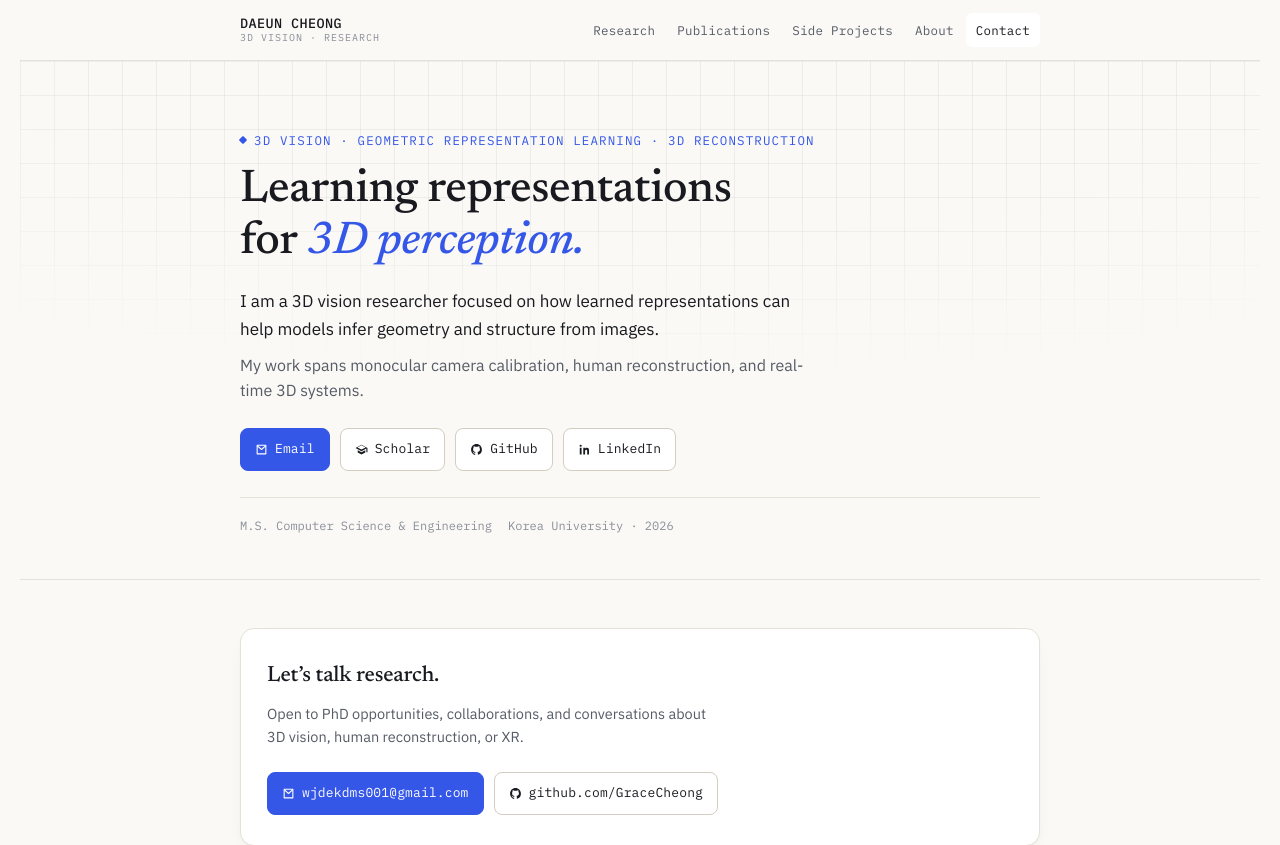
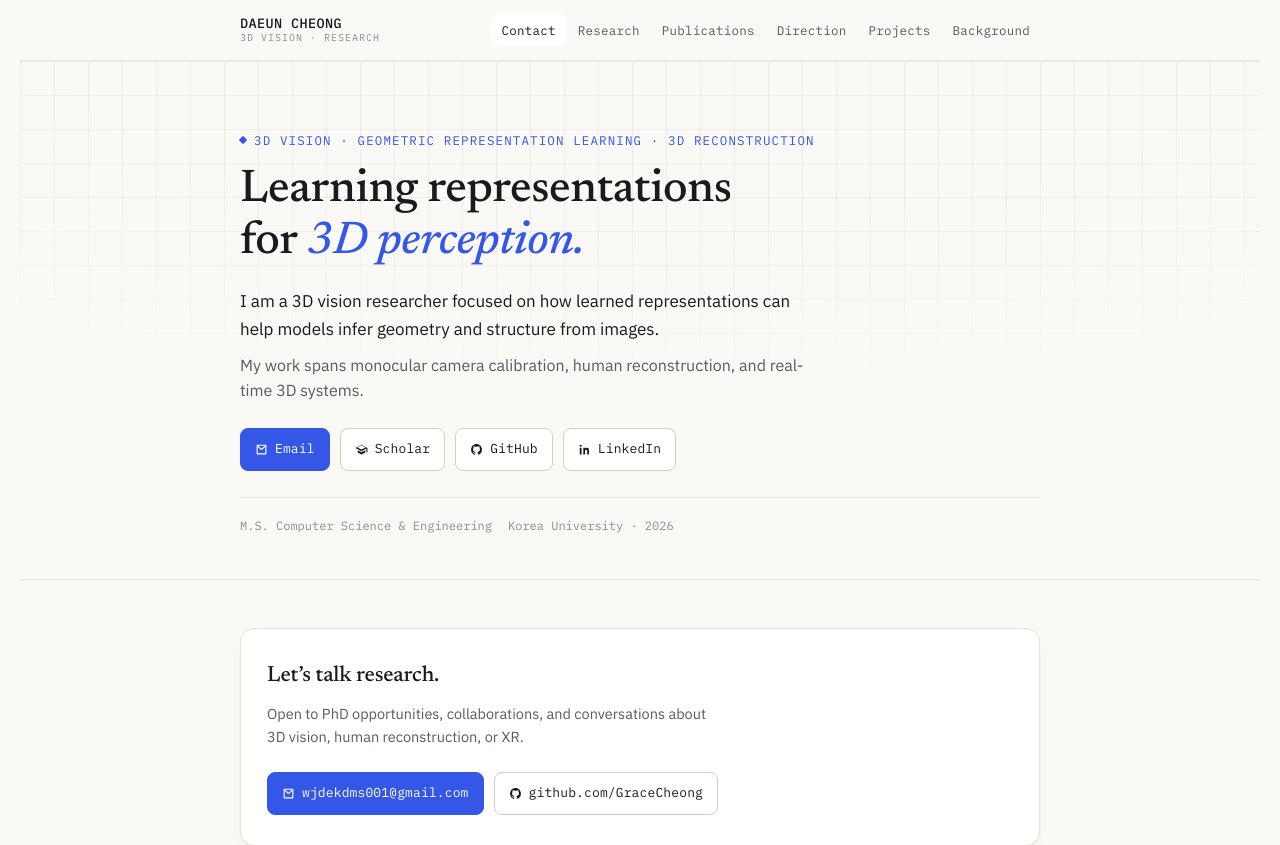
Before and after one commit to GraceCheong/web, a React (Vite) app: page / in a window 1280 px wide. Shown: the top 845 px of the page. Built offline with nearby package versions, Linux system fonts and the light colour scheme.

Commit message:
Update portfolio navigation

```diff
--- a/src/components/Header.jsx
+++ b/src/components/Header.jsx
@@ -2,11 +2,12 @@ import { useScrollSpy } from '../hooks/useScrollSpy'
 import { profile } from '../data/content'
 
 const NAV_LINKS = [
+  { id: 'contact', label: 'Contact' },
   { id: 'research', label: 'Research' },
   { id: 'publications', label: 'Publications' },
-  { id: 'side-projects', label: 'Side Projects' },
-  { id: 'about', label: 'About' },
-  { id: 'contact', label: 'Contact' },
+  { id: 'direction', label: 'Direction' },
+  { id: 'side-projects', label: 'Projects' },
+  { id: 'about', label: 'Background' },
 ]
 
 export default function Header() {
```
